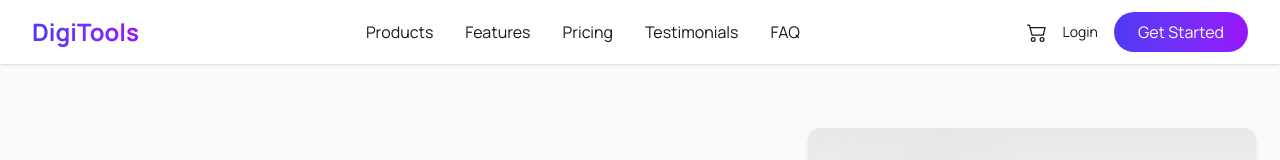
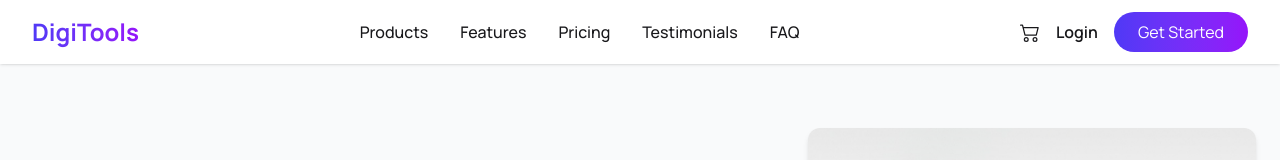
Before and after one commit to kolyanhabib/digitools-platform, a React (Vite) app: page / in a window 1280 px wide. Shown: the top 160 px of the page. Built offline with nearby package versions, Linux system fonts and the light colour scheme.

Commit message:
fix the responsiveness ui

```diff
--- a/src/component/NavBar.jsx
+++ b/src/component/NavBar.jsx
@@ -14,7 +14,7 @@ const NavBar = ({ carts, setActiveTab }) => {
         </h1>
 
         {/* Desktop Menu */}
-        <ul className="hidden lg:flex items-center gap-6 xl:gap-8 text-sm xl:text-base">
+        <ul className="hidden lg:flex items-center gap-6 xl:gap-8 font-medium text-sm xl:text-base">
           <li>
             <a href="#" className="hover:text-[#4f39f6]">
               Products
@@ -52,7 +52,7 @@ const NavBar = ({ carts, setActiveTab }) => {
             }}
             className="relative cursor-pointer"
           >
-            <BsCart2 className="text-lg sm:text-xl hover:text-[#4f39f6]" />
+            <BsCart2 className="text-lg font-medium sm:text-xl hover:text-[#4f39f6]" />
 
             {carts.length > 0 && (
               <span className="absolute -top-2 -right-2 bg-[#9514fa] text-white text-[10px] sm:text-xs px-1.5 py-0.5 rounded-full">
@@ -62,7 +62,7 @@ const NavBar = ({ carts, setActiveTab }) => {
           </div>
 
           {/* Desktop Buttons */}
-          <button className="hidden lg:block text-sm hover:text-[#4f39f6]">
+          <button className="hidden lg:block text-base font-semibold hover:text-[#4f39f6]">
             Login
           </button>
 
@@ -95,7 +95,7 @@ const NavBar = ({ carts, setActiveTab }) => {
         }`}
       >
         {/* Header */}
-        <div className="flex items-center justify-between px-5 py-4 border-b">
+        <div className="flex items-center justify-between px-5 py-4 border-b border-gray-100">
           <h1 className="text-lg font-bold bg-linear-to-r from-[#4f39f6] to-[#9514fa] bg-clip-text text-transparent">
             DigiTools
           </h1>
@@ -109,7 +109,7 @@ const NavBar = ({ carts, setActiveTab }) => {
         </div>
 
         {/* Menu */}
-        <ul className="flex flex-col gap-5 p-5 text-sm">
+        <ul className="flex flex-col gap-5 p-5 text-sm font-medium">
           <li>
             <a
               href="#"
@@ -158,7 +158,7 @@ const NavBar = ({ carts, setActiveTab }) => {
 
           <button
             onClick={() => setOpen(false)}
-            className="text-left mt-4 hover:text-[#4f39f6]"
+            className="text-left mt-2 hover:text-[#4f39f6]"
           >
             Login
           </button>
```
